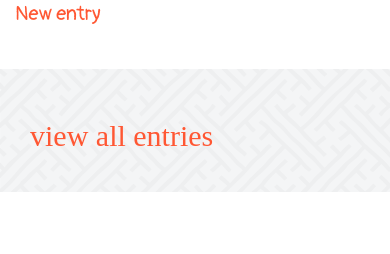
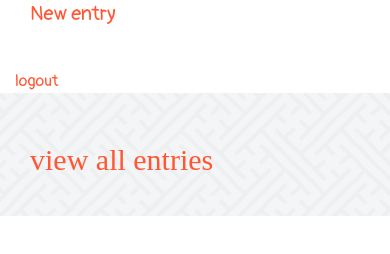
Before and after one commit to danrounds/JourNLP, a website: page public/listings.html in a window 390 px wide. Drawn offline with nearby package versions, Linux system fonts and the light colour scheme; no server answers; a web font is replaced by a local one.

Commit message:
Add logout button

```diff
--- a/public/app.js
+++ b/public/app.js
@@ -231,7 +231,7 @@ function updateListingsView() {
                 + `<button class="btn btn-primary" id="${'del_'+id}">delete</button>`
             // closing tag
                 +'</div>');
-        addListingsButtonsProperties(id, title);
+        addListingsButtonsProperties(id, ent.title);
         nEntries++;
     });
 }
--- a/public/listings.html
+++ b/public/listings.html
@@ -12,14 +12,29 @@
   <body id="listings">
 
     <div class="container">
+
+      <div class="col-md-2">
+        <a class="new-entry" href="write-entry.html">New entry</a>
+      </div>
+
       <div class="row">
-
-        <div class="entries-list col-md-9">
-          <a class="new-entry" href="write-entry.html">New entry</a>
-
+        <div class="col-md-4">
           <h1>
             <!-- Entries (by date) -->
           </h1>
+        </div>
+
+        <div class="col-md-3">
+          <a href="#" class="logout-link" id="logout-link">logout</a>
+        </div>
+
+      </div>
+
+
+
+      <div class="row">
+        <div class="entries-list col-md-9">
+
           <!-- <div class="entry"> -->
           <!--   <p>date TITLE <br> -->
           <!--     --. --.. --- -. . . - -. -. - - - .- - . . - -- -. . .- - - <br> -->
@@ -61,7 +76,6 @@
           </div>
           <h3><a class="listings-link" href="listings.html">view all entries</a></h3>
         </div>
-
       </div>
     </div>
 
```
Also changed, not shown: public/analysis.html (+11 -3 lines), public/view-entry.html (+12 -4 lines), public/write-entry.html (+10 -3 lines).
